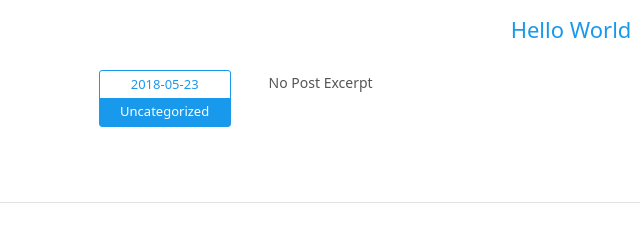
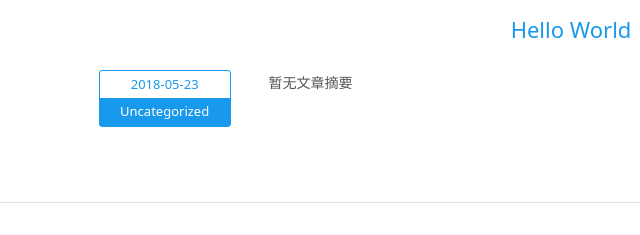
Before and after one commit to RexHuang1/RexHuang1.github.io, a plain HTML site: page index.html in a window 1280 px wide. Shown: the part 367-602 px from the top of the page, 69-709 px from the left. Drawn offline with Linux system fonts and the light colour scheme.

Commit message:
Site updated: 2018-05-24 10:24:39

```diff
--- a/index.html
+++ b/index.html
@@ -108,7 +108,7 @@
       </div>
     </div>
     <!-- Post Excerpt -->
-    <div class="excerpt typo">No Post Excerpt</div>
+    <div class="excerpt typo">暂无文章摘要</div>
     <!-- Post Tags -->
     <div class="tags">
 
```
Also changed, not shown: 2018/05/23/hello-world/index.html (+1 -1 lines).
